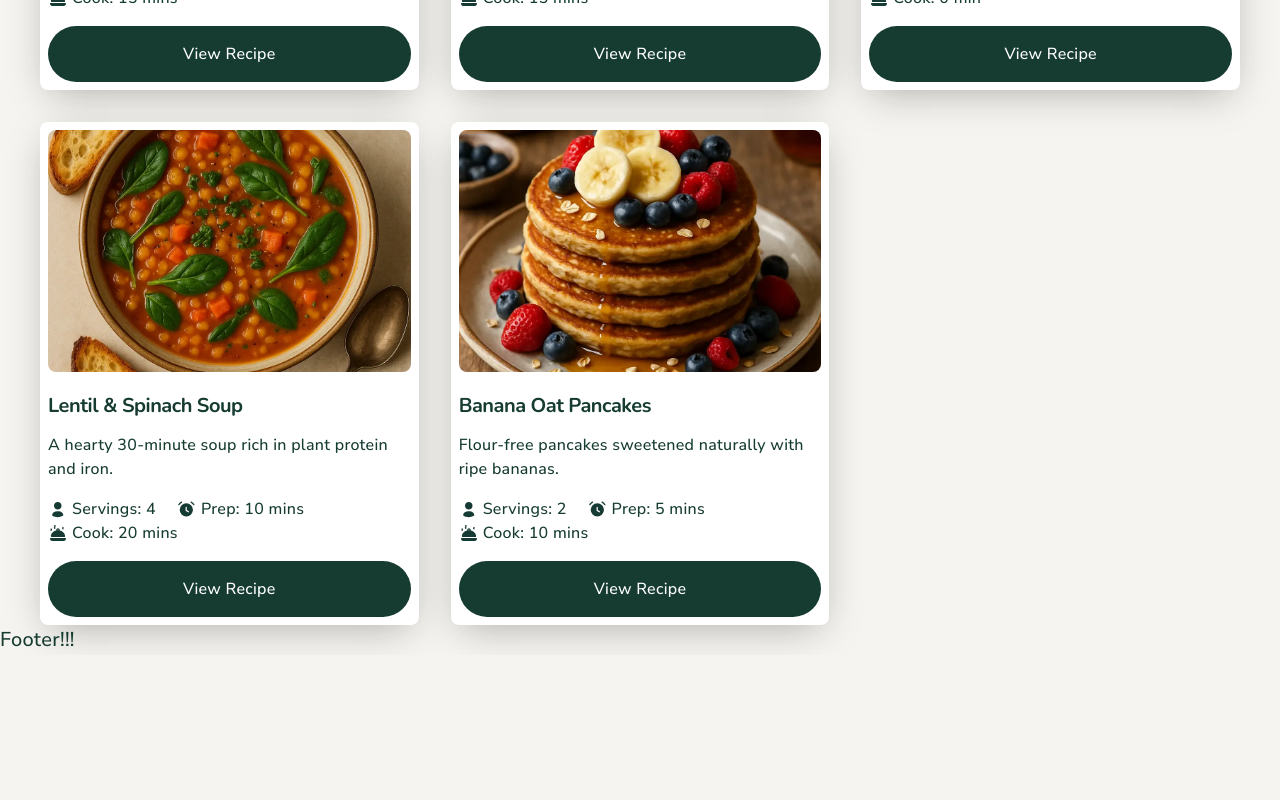
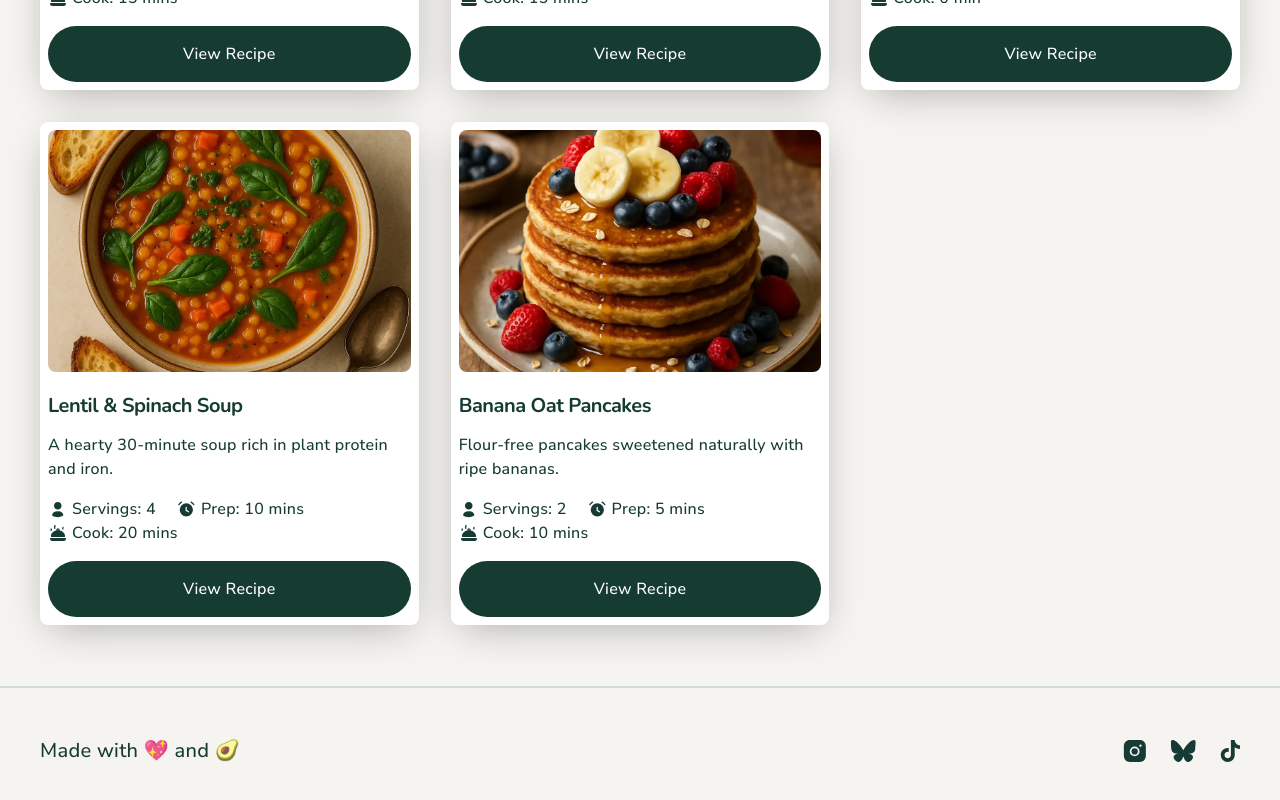
Before and after one commit to AcharaChisomSolomon/recipe-finder-website, a React (Vite) app: page /recipes in a window 1280 px wide. Shown: the part 1386-2186 px from the top of the page. Before the commit the page ends 2041 px from the top, so only its background shows below. Built offline with nearby package versions, Linux system fonts and the light colour scheme.

Commit message:
feat: Enhance Footer and Recipe components with new layout and styling; add WidthUtil for consistent width management

```diff
--- a/src/Footer.jsx
+++ b/src/Footer.jsx
@@ -1,7 +1,42 @@
+import WidthUtil from './WidthUtil'
+
+import IconInstagram from './assets/images/icon-instagram.svg'
+import IconBluesky from './assets/images/icon-bluesky.svg'
+import IconTiktok from './assets/images/icon-tiktok.svg'
+import styled from '@emotion/styled'
+import { QUERIES } from './constants'
+
 export default function Footer() {
   return (
-    <>
-      Footer!!!
-    </>
+    <footer>
+
+      <Wrapper>
+          <div>Made with 💖 and 🥑</div>
+          <Icons>
+            <img src={IconInstagram} alt="instagram" />
+            <img src={IconBluesky} alt="bluesky" />
+            <img src={IconTiktok} alt="tiktok" />
+          </Icons>
+      </Wrapper>
+
+    </footer>
   )
 }
+
+const Wrapper = styled(WidthUtil)`
+  display: flex;
+  flex-direction: column-reverse;
+  align-items: center;
+  gap: var(--spacing-0400);
+  padding-block: var(--spacing-0600);
+
+  @media ${QUERIES.tabletAndLarger} {
+    flex-direction: row;
+    justify-content: space-between;
+  }
+`;
+
+const Icons = styled.div`
+  display: flex;
+  gap: var(--spacing-0300);
+`;
--- /dev/null
+++ b/src/WidthUtil.js
@@ -0,0 +1,7 @@
+import styled from "@emotion/styled";
+
+export default styled.div`
+  max-width: calc(1312 / 16 * 1rem);
+  margin: 0 auto;
+  padding-inline: clamp(1rem, 3.529vw + -0.324rem, 2.5rem);
+`;
--- a/src/pages/RecipePage.jsx
+++ b/src/pages/RecipePage.jsx
@@ -4,12 +4,13 @@ import { Link, useParams } from "react-router-dom"
 import styled from "@emotion/styled"
 import RecipeCard from "./RecipeCard"
 import { getImage } from "../imageMap"
+import WidthUtil from "../WidthUtil"
 
 import IconServings from '../assets/images/icon-servings.svg'
 import IconPrepTime from '../assets/images/icon-prep-time.svg'
 import IconCookTime from '../assets/images/icon-cook-time.svg'
 import IconBulletPoint from '../assets/images/icon-bullet-point.svg'
-import { QUERIES } from "../constants"
+
 
 function getNextThreeRecipes(recipes, id) {
   const output = []
@@ -98,22 +99,20 @@ export default function RecipePage() {
 
       <Divider />
 
-      <section>
+      <WidthUtil>
         <SubTitle>More recipes</SubTitle>
         <RecipeCards>
           {nextRecipes.map(r => (<RecipeCard key={r.id} data={r} />))}
         </RecipeCards>
-      </section>
+      </WidthUtil>
+
+      <Divider_ />
 
     </Wrapper>
   )
 }
 
 const Wrapper = styled.main`
-  max-width: calc(1312 / 16 * 1rem);
-  margin: 0 auto;
-  padding-inline: clamp(1rem, 3.529vw + -0.324rem, 2.5rem);
-
   h3 {
     font-size: var(--fs-24);
     letter-spacing: -1px;
@@ -121,7 +120,7 @@ const Wrapper = styled.main`
   }
 `;
 
-const BreadCrumbs = styled.div`
+const BreadCrumbs = styled(WidthUtil)`
   font-size: var(--fs-18);
   letter-spacing: -0.3px;
   font-weight: var(--fw-semibold);
@@ -145,7 +144,7 @@ const Crumb = styled(Link)`
   }
 `;
 
-const MainContainer = styled.section`
+const MainContainer = styled(WidthUtil)`
   display: grid;
   gap: var(--spacing-0600) var(--spacing-0500);
 
@@ -197,11 +196,14 @@ const List = styled.li`
 
 const Divider = styled.hr`
   border: none;
-  width: calc(100% + clamp(1rem, 3.529vw + -0.324rem, 2.5rem) * 2);
   height: 2px;
   background-color: var(--neutral-300);
-  margin-inline-start: calc(-1 * clamp(1rem, 3.529vw + -0.324rem, 2.5rem));
   margin-block: clamp(3rem, 14.815vw + -8.333rem, 5rem);
+`;
+
+const Divider_ = styled(Divider)`
+  margin: 0;
+  margin-block-start: clamp(3rem, 22.222vw + -14rem, 6rem);
 `;
 
 const SubTitle = styled.h2`
--- a/src/pages/Recipes.jsx
+++ b/src/pages/Recipes.jsx
@@ -42,6 +42,7 @@ export default function Recipes() {
   }
 
   return (
+    <>
       <Wrapper>
 
         <TitularSection>
@@ -63,6 +64,9 @@ export default function Recipes() {
         </RecipeCards>
 
       </Wrapper>
+
+      <Divider />
+    </>
   )
 }
 
@@ -91,3 +95,10 @@ const RecipeCards = styled.section`
   gap: var(--spacing-0400);
   grid-template-columns: repeat(auto-fill, minmax(min(350px, 100%), 1fr));
 `;
+
+const Divider = styled.hr`
+  border: none;
+  height: 2px;
+  background-color: var(--neutral-300);
+  margin-block-start: clamp(3rem, 22.222vw + -14rem, 6rem);
+`;
```
Lines whose indentation alone changed are shown as unchanged.
